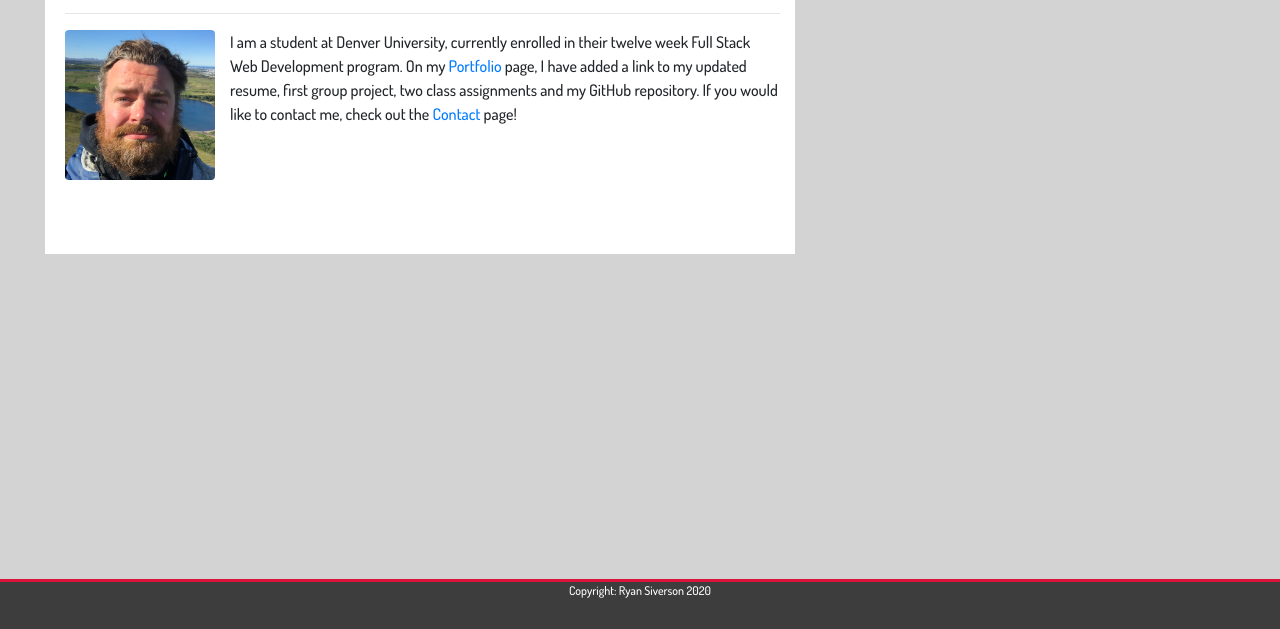
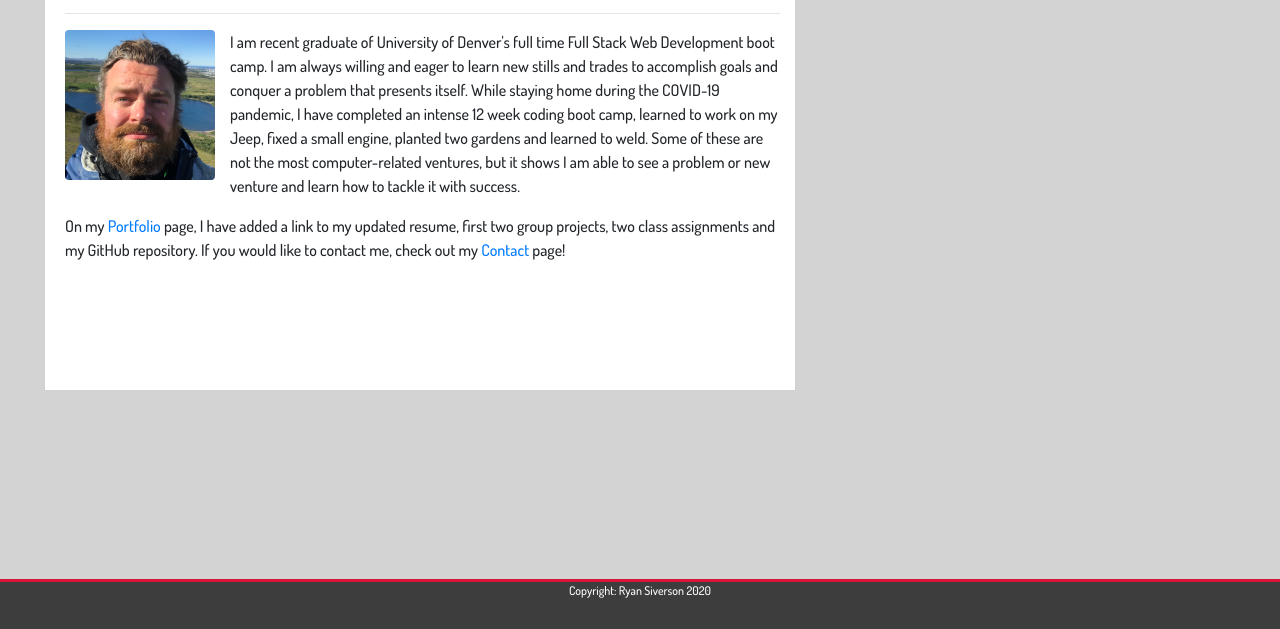
Before and after one commit to rysiphoto/Homework-2, a plain HTML site: page index.html in a window 1280 px wide. Shown: the part 171-800 px from the top of the page. Drawn offline with nearby package versions, Linux system fonts and the light colour scheme.

Commit message:
update index

```diff
--- a/index.html
+++ b/index.html
@@ -42,12 +42,18 @@
                 <hr>
                 <img src="assets/Headshot.jpg" id="photo" class="rounded float-left" height="150px" width="150px"
                     alt="Ryan Siverson">
+                I am recent graduate of University of Denver's full time Full Stack Web Development boot camp. I am
+                always willing and eager to learn new stills and trades to accomplish goals and conquer a problem that
+                presents itself.
+                While staying home during the COVID-19 pandemic, I have completed an intense 12 week coding boot camp,
+                learned to work on my Jeep, fixed a small engine, planted two gardens and learned to weld.
+                Some of these are not the most computer-related ventures, but it shows I am able to see a
+                problem or new venture and learn how to tackle it with success.</p>
                 <p>
-                    I am a student at Denver University, currently enrolled in their twelve week Full Stack Web
-                    Development program.
                     On my <a href="portfolio.html">Portfolio</a> page, I have added a link to my updated resume, first
-                    group project, two class assignments
-                    and my GitHub repository. If you would like to contact me, check out the <a
+                    two
+                    group projects, two class assignments
+                    and my GitHub repository. If you would like to contact me, check out my <a
                         href="contact.html">Contact</a> page!
                 </p>
 
```
